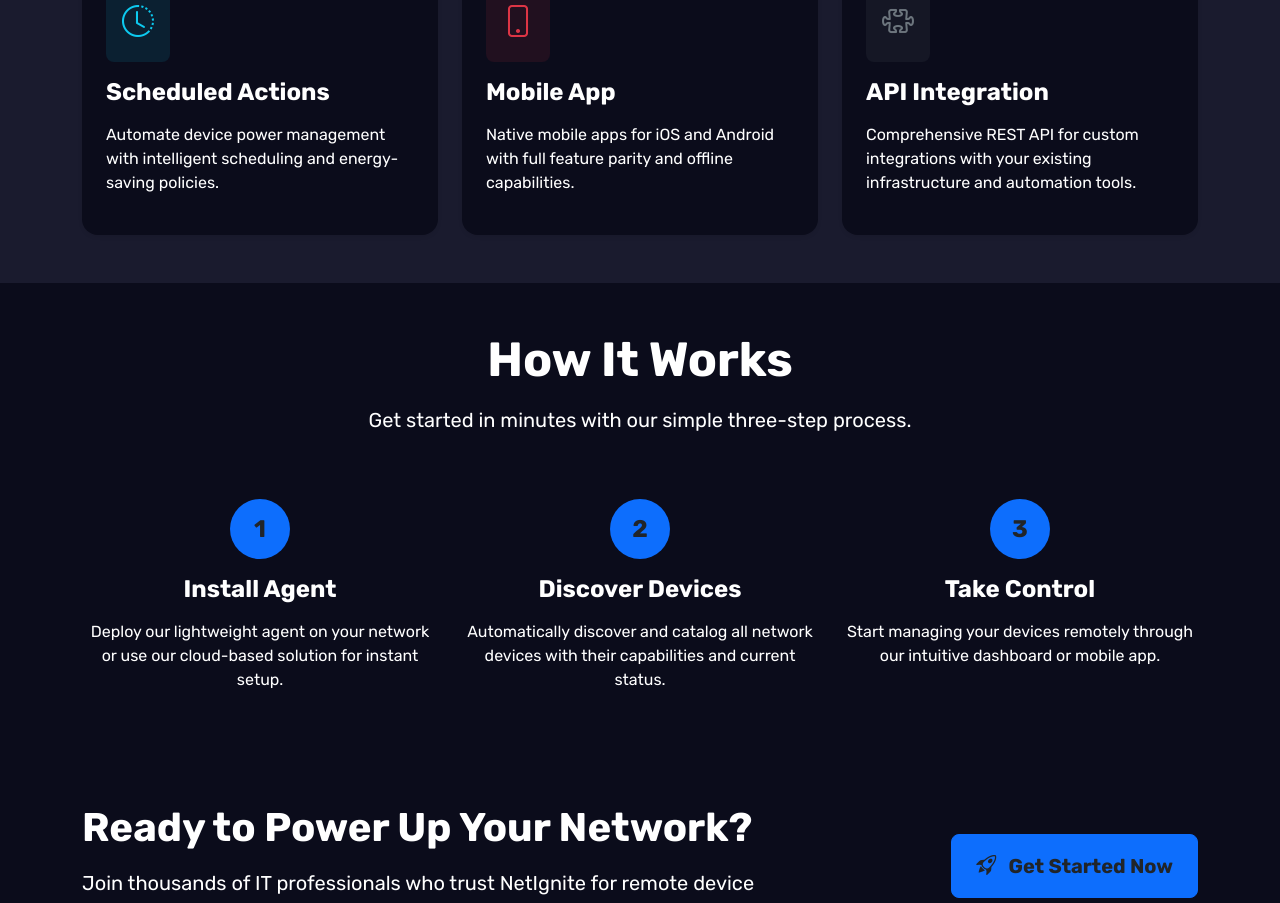
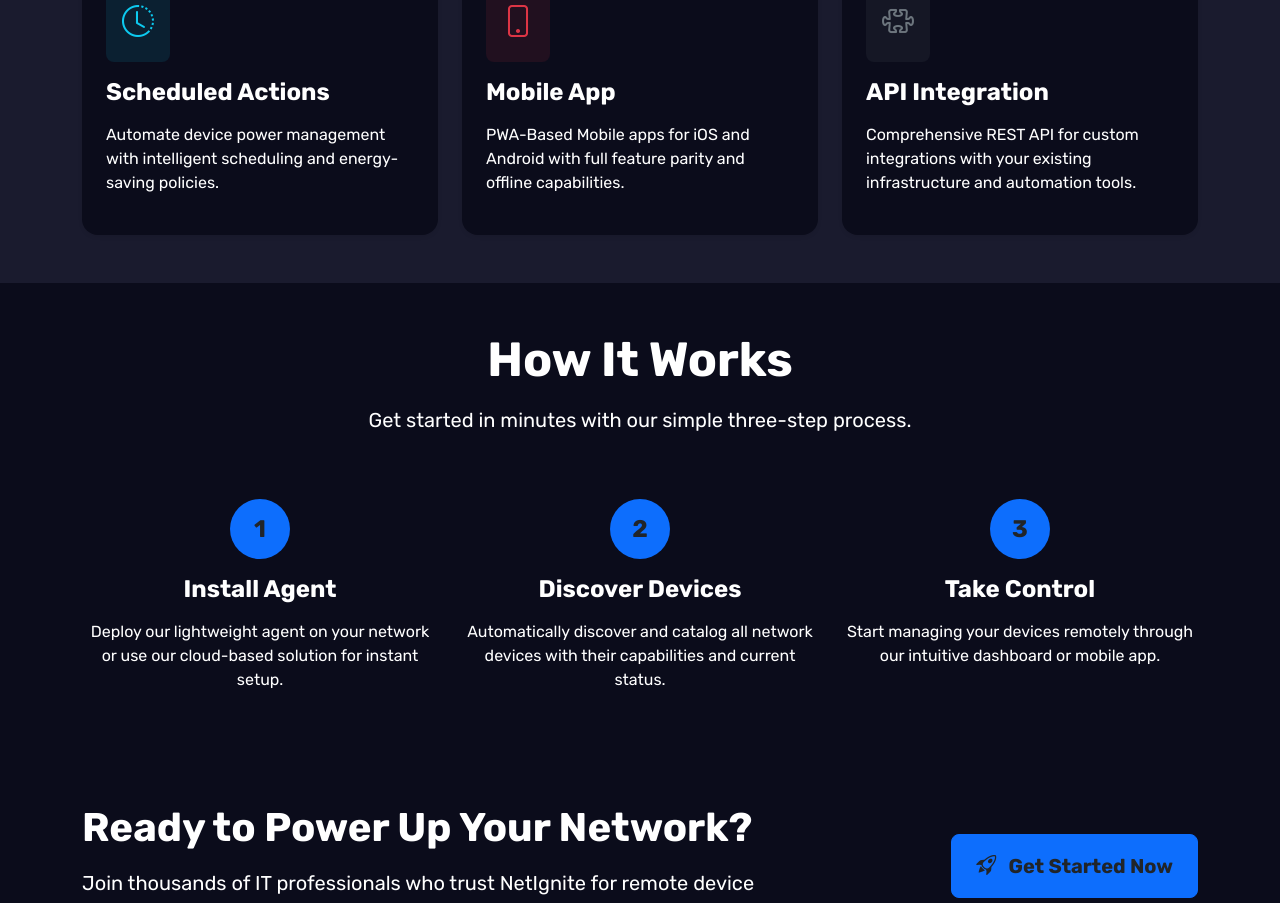
Before and after one commit to NetIgnite-project/Website, a Nuxt app: page / in a window 1280 px wide. Shown: the part 1460-2363 px from the top of the page. Built offline with nearby package versions, Linux system fonts and the light colour scheme.

Commit message:
updated dependecies

```diff
--- a/pages/index.vue
+++ b/pages/index.vue
@@ -139,7 +139,7 @@
 							</div>
 							<h4 class="fw-bold mb-3">Mobile App</h4>
 							<p>
-								Native mobile apps for iOS and Android with full feature parity
+								PWA-Based Mobile apps for iOS and Android with full feature parity
 								and offline capabilities.
 							</p>
 						</div>
```
